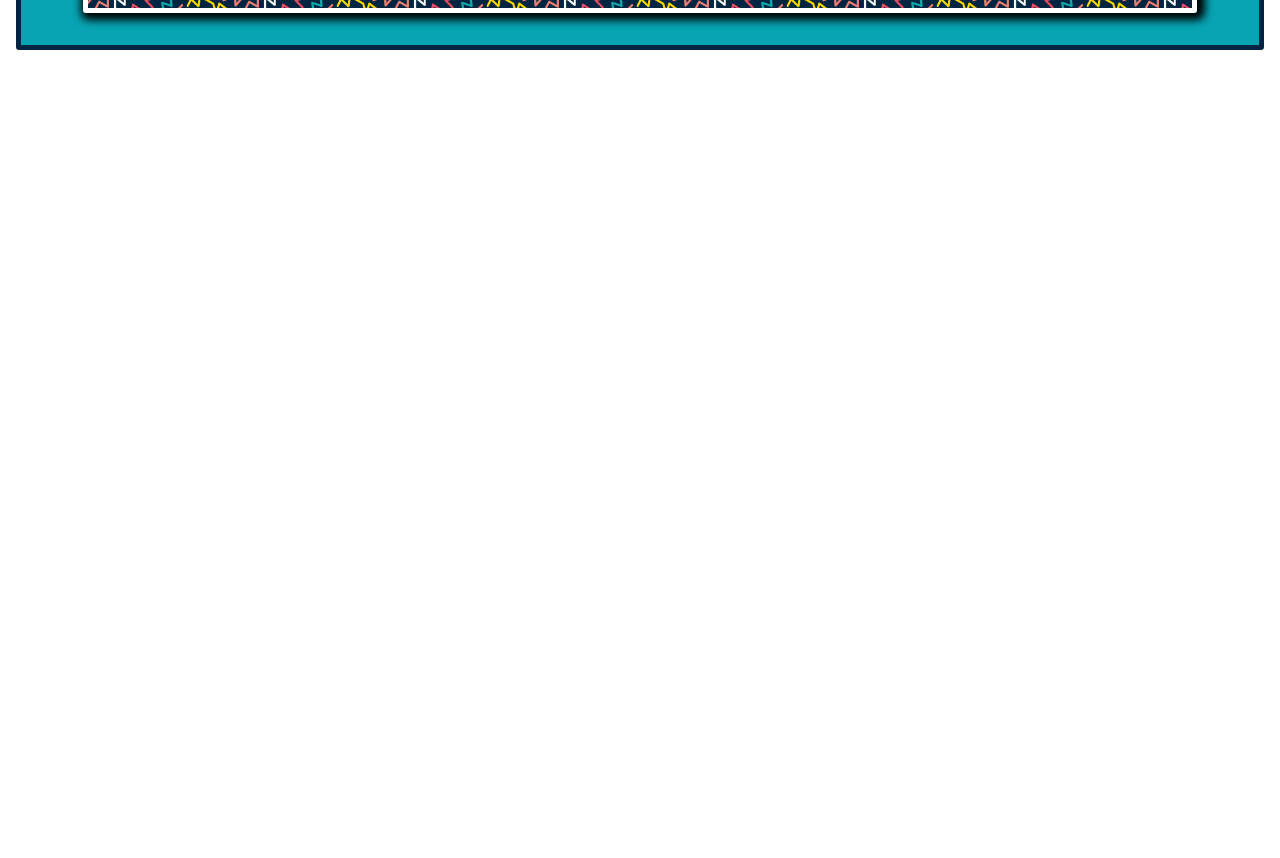
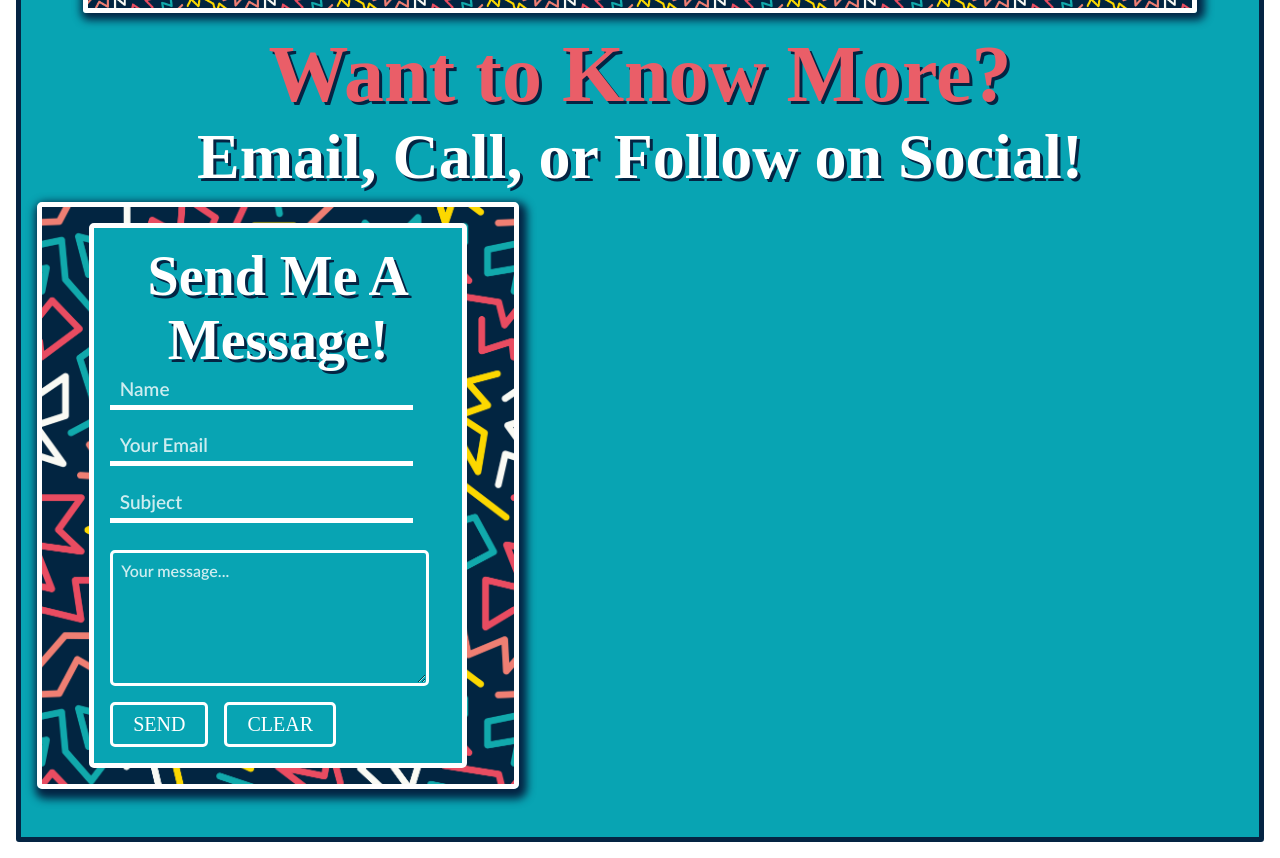
Before and after one commit to dfert1987/Portfolio, a React (Create React App) app: page /contact in a window 1280 px wide. Shown: the part 280-1138 px from the top of the page. Before the commit the page ends 800 px from the top, so only its background shows below. Built offline with nearby package versions, Linux system fonts and the light colour scheme.

Commit message:
contact form in place

```diff
--- a/package.json
+++ b/package.json
@@ -6,6 +6,7 @@
     "@testing-library/jest-dom": "^5.11.4",
     "@testing-library/react": "^11.1.0",
     "@testing-library/user-event": "^12.1.10",
+    "emailjs-com": "^3.2.0",
     "framer-motion": "^4.1.17",
     "react": "^17.0.2",
     "react-dom": "^17.0.2",
--- a/src/Components/Button/Button.css
+++ b/src/Components/Button/Button.css
@@ -49,8 +49,8 @@
 
 .btn--primary-send {
   background-color: transparent;
-  border: 1px solid var(--turquoise);
-  color: var(--turquoise);
+  border: 3px solid var(--primary);
+  color: var(--primary);
 }
 
 .btn--bigoutline {
@@ -125,7 +125,8 @@
   transition: all 0.3s ease-out;
 }
 .btn--primary-send:hover {
-  background-color: var(--turquoise);
+  color: var(--turquoise);
+  background-color: var(--dark);
 }
 
 .btn--bigblueprimary:hover {
--- a/src/Components/Nav/NavBar.css
+++ b/src/Components/Nav/NavBar.css
@@ -281,7 +281,7 @@
   }
 
   .nav-menu.active {
-    background: var(--black);
+    background: var(--dark);
     left: -1em;
     margin-left: 1em;
     margin-top: 4em;
--- a/src/Pages/About/About.css
+++ b/src/Pages/About/About.css
@@ -121,7 +121,7 @@
   background-size: contain;
   border-radius: 3px;
   border: 5px solid var(--primary);
-  box-shadow: 3px 2px 8px 5px black;
+  box-shadow: 3px 2px 8px 5px var(--dark);
   height: 10em;
   margin-left: auto;
   margin-right: auto;
--- a/src/Pages/Contact/Contact.css
+++ b/src/Pages/Contact/Contact.css
@@ -50,3 +50,133 @@
 .contact-title:after {
   margin: 0 0 0 20px;
 }
+
+.main-container {
+  display: flex;
+  flex-direction: column;
+  margin: 1em;
+  max-width: 100%;
+}
+
+.instructions-container {
+  display: flex;
+  flex-direction: column;
+  font-family: var(--League);
+  text-align: center;
+  text-shadow: 3px 3px var(--dark);
+}
+
+.main-instructions {
+  color: var(--red);
+  font-size: 5em;
+  text-shadow: 3px 3px var(--dark);
+}
+
+.second-instructions {
+  color: var(--primary);
+  font-family: var(--League);
+  font-size: 4em;
+}
+
+.form-side {
+  display: flex;
+  flex-direction: column;
+  margin-top: 0.5em;
+  width: 40%;
+}
+
+.contact-form {
+  background-color: var(--turquoise);
+  border: 5px var(--primary) solid;
+  border-radius: 5px;
+  display: flex;
+  flex-direction: column;
+  margin-bottom: 1em;
+  margin-left: auto;
+  margin-right: auto;
+  margin-top: 1em;
+  padding: 1em;
+  width: 80%;
+}
+
+.form-container {
+  background-image: url('../../Images/AdobeStock_135100192.jpeg');
+  background-size: contain;
+  border: 5px var(--primary) solid;
+  border-radius: 5px;
+  box-shadow: 3px 5px 8px 5px var(--dark);
+  display: flex;
+  flex-direction: column;
+  justify-content: center;
+}
+
+.message-text {
+  color: var(--primary);
+  font-family: var(--League);
+  font-size: 3.5em;
+  text-align: center;
+  text-shadow: 3px 3px var(--dark);
+}
+
+input {
+  background-color: transparent;
+  border: none;
+  border-bottom: 5px solid var(--primary);
+  color: var(--primary);
+  font-family: var(--Lato);
+  font-size: 19px;
+  margin-bottom: 1em;
+  padding-bottom: 0.25em;
+  padding-left: 0.5em;
+  padding-top: 0.25em;
+  width: 90%;
+}
+
+input::placeholder {
+  color: var(--primary);
+  opacity: 80%;
+}
+
+input:focus {
+  border-bottom: 5px solid var(--red);
+  outline: none;
+}
+
+.message {
+  background-color: transparent;
+  border: 3px solid var(--primary);
+  border-radius: 5px;
+  color: var(--primary);
+  font-family: var(--Lato);
+  font-size: 16px;
+  margin-top: 0.5em;
+  padding: 0.5em;
+  text-align: left;
+  text-shadow: none;
+  width: 95%;
+}
+
+textarea::placeholder {
+  color: var(--primary);
+  font-family: var(--Lato);
+  font-size: 16px;
+  opacity: 80%;
+  text-shadow: none;
+  text-align: left;
+}
+
+textarea:focus {
+  border: 5px solid var(--red);
+  outline: none;
+}
+
+.form-button-container {
+  display: flex;
+  flex-direction: row;
+  margin-top: 1em;
+  justify-content: left;
+}
+
+.btn1 {
+  margin-right: 1em;
+}
--- a/src/Pages/Contact/Contact.js
+++ b/src/Pages/Contact/Contact.js
@@ -1,5 +1,7 @@
 import React from 'react';
+import emailjs from 'emailjs-com';
 import NavBar from '../../Components/Nav/NavBar';
+import {Button} from '../../Components/Button/Button';
 import './Contact.css';
 
 const Contact = () => {
@@ -11,6 +13,43 @@
           <div className='rectangle'>
             <h1 className='contact-title'>CONTACT</h1>
           </div>
+          <div className='main-container'>
+            <div className='instructions-container'>
+              <h3 className='main-instructions'>Want to Know More?</h3>
+              <h4 className='second-instructions'>
+                Email, Call, or Follow on Social!
+              </h4>
+            </div>
+            <div className='form-side'>
+              <div className='form-container'>
+                <form className='contact-form'>
+                  <h4 className='message-text'>Send Me A Message!</h4>
+                  <input type='text' placeholder='Name' />
+                  <input type='text' placeholder='Your Email' />
+                  <input type='text' placeholder='Subject' />
+                  <textarea
+                    className='message'
+                    placeholder='Your message...'
+                    rows='6'
+                    cols='8'
+                  />
+                  <div className='form-button-container'>
+                    <div className='btn1'>
+                      <Button className='send' buttonStyle='btn--primary-send'>
+                        SEND
+                      </Button>
+                    </div>
+                    <div>
+                      <Button className='clear' buttonStyle='btn--primary-send'>
+                        CLEAR
+                      </Button>
+                    </div>
+                  </div>
+                </form>
+              </div>
+            </div>
+            <div className='contact-side'></div>
+          </div>
         </div>
       </div>
     </>
```
Also changed, not shown: 2 other files (tests, documents, lock files or other folders). Lines whose indentation alone changed are shown as unchanged.
